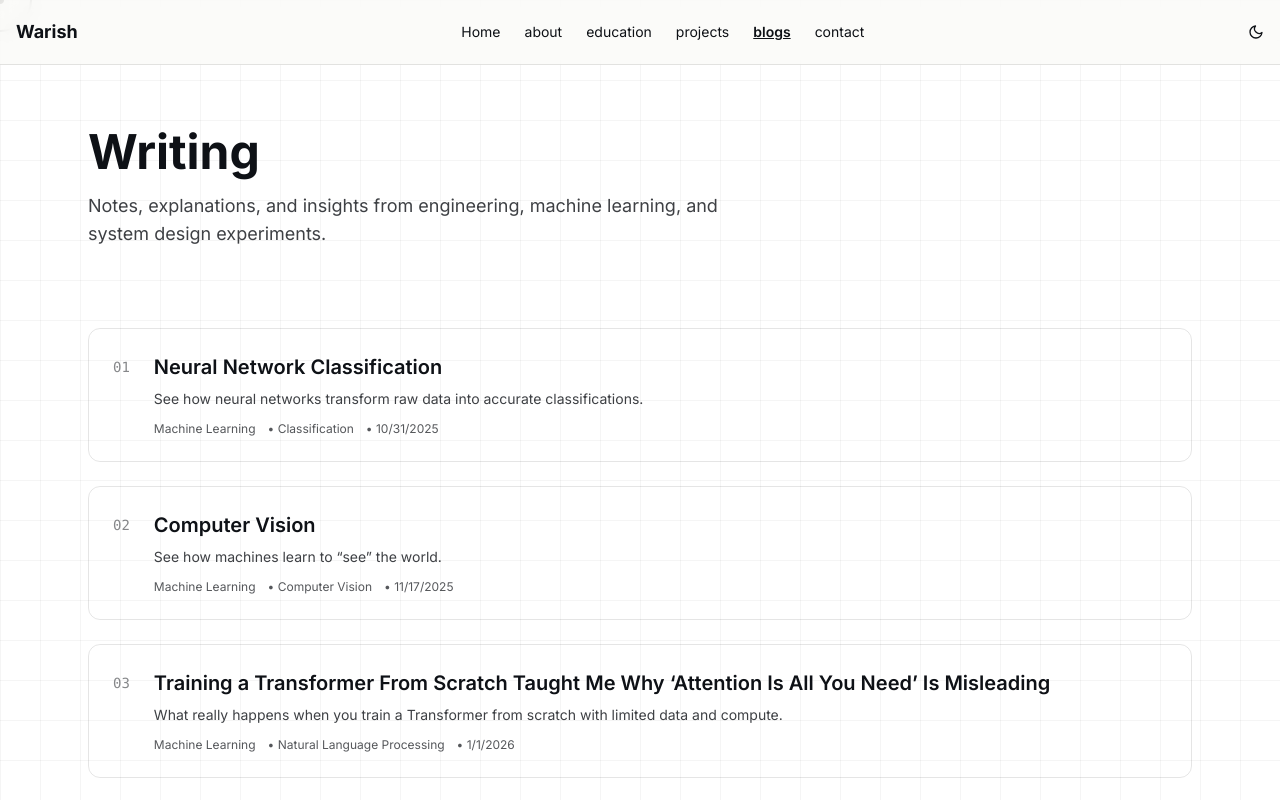
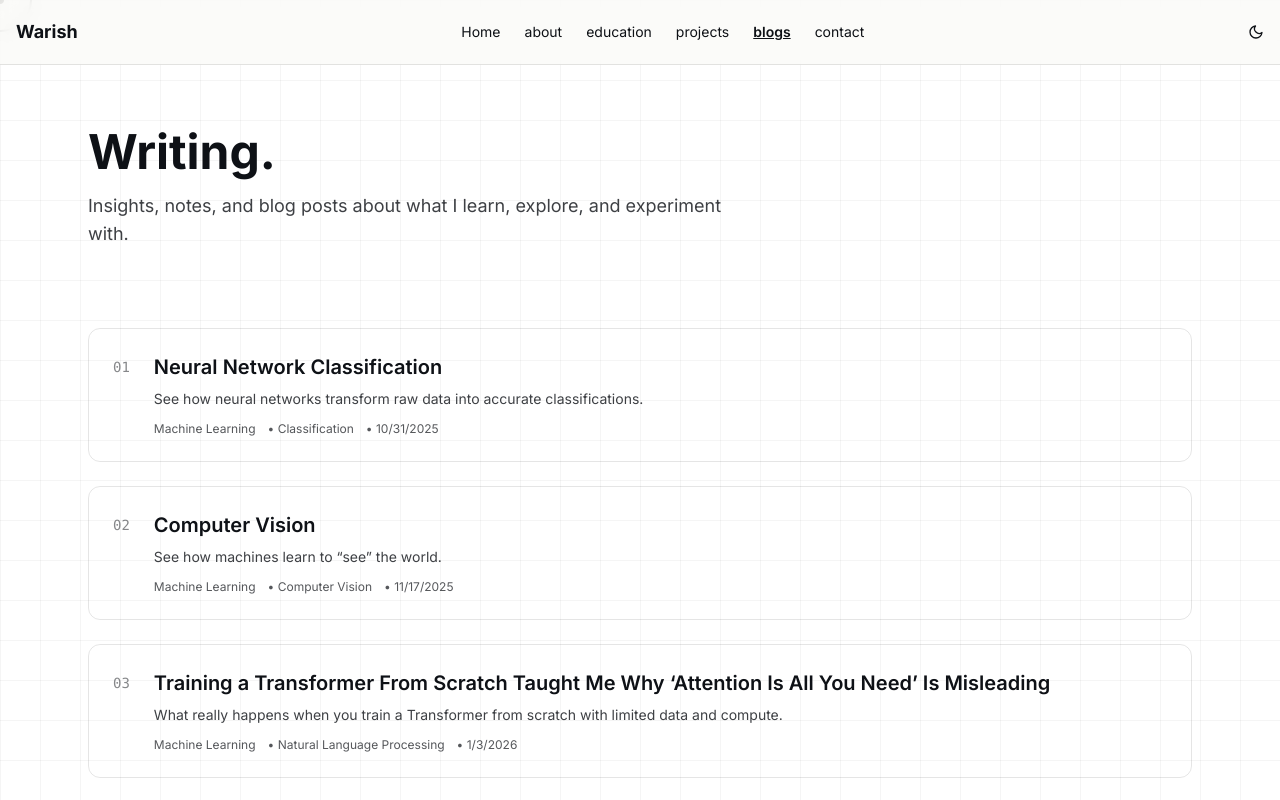
Before and after one commit to WarishAli1/warish-portfolio, a React (Vite) app in the folder project/: page /blogs in a window 1280 px wide. Shown: the top 800 px of the page. Built offline with nearby package versions, Linux system fonts and the light colour scheme.

Commit message:
small fix

```diff
--- a/project/src/data/blogs.js
+++ b/project/src/data/blogs.js
@@ -581,13 +581,13 @@ Overall, this experience strengthened my understanding and motivated me to conti
   {
   id: "transformer-from-scratch",
   title: "Training a Transformer From Scratch Taught Me Why ‘Attention Is All You Need’ Is Misleading",
-  date: "2026-01-01",
+  date: "2026-01-03",
   mainCategory: "Machine Learning",
   subCategory: "Natural Language Processing",
   images: [],
   description: "What really happens when you train a Transformer from scratch with limited data and compute.",
   content: `
-## Introduction
+## Introduction (incomplete)
 
 When I first read *“Attention Is All You Need”*, I thought:
 “If I understand this architecture and implement it correctly, I should be able to build a good language model.”
--- a/project/src/pages/Blog.jsx
+++ b/project/src/pages/Blog.jsx
@@ -20,11 +20,10 @@ export default function Blog() {
           className="mb-20"
         >
           <h1 className="text-5xl font-extrabold mb-4">
-            Writing
+            Writing.
           </h1>
           <p className="max-w-2xl text-lg opacity-80">
-            Notes, explanations, and insights from engineering, machine learning,
-            and system design experiments.
+            Insights, notes, and blog posts about what I learn, explore, and experiment with.
           </p>
         </motion.div>
 
--- a/project/src/pages/Home.jsx
+++ b/project/src/pages/Home.jsx
@@ -17,9 +17,9 @@ const Home = () => {
 
         <p className="text-muted mb-8 leading-relaxed">
           An engineering student with a strong curiosity for technology and
-          problem-solving. I’m currently focusing deeply on
+          problem-solving. I’m currently focused on
           <span className="font-medium"> Machine Learning </span>
-          while continuously exploring new tools, ideas, and emerging
+          while actively exploring new tools, ideas, and emerging
           technologies.
         </p>
 
--- a/project/src/pages/Projects.jsx
+++ b/project/src/pages/Projects.jsx
@@ -45,14 +45,14 @@ const Projects = () => {
           <h1 className={`text-6xl font-black mb-4 ${isDarkMode ? "text-white" : "text-black"}`}>
             Projects.
           </h1>
-          <p
+          {/* <p
             className={`max-w-2xl text-base ${
               isDarkMode ? "text-gray-400" : "text-gray-600"
             }`}
           >
             Selected engineering and machine learning projects focused on
             problem-solving, system design, and practical implementation.
-          </p>
+          </p> */}
         </motion.div>
 
         {/* Project List */}
```
